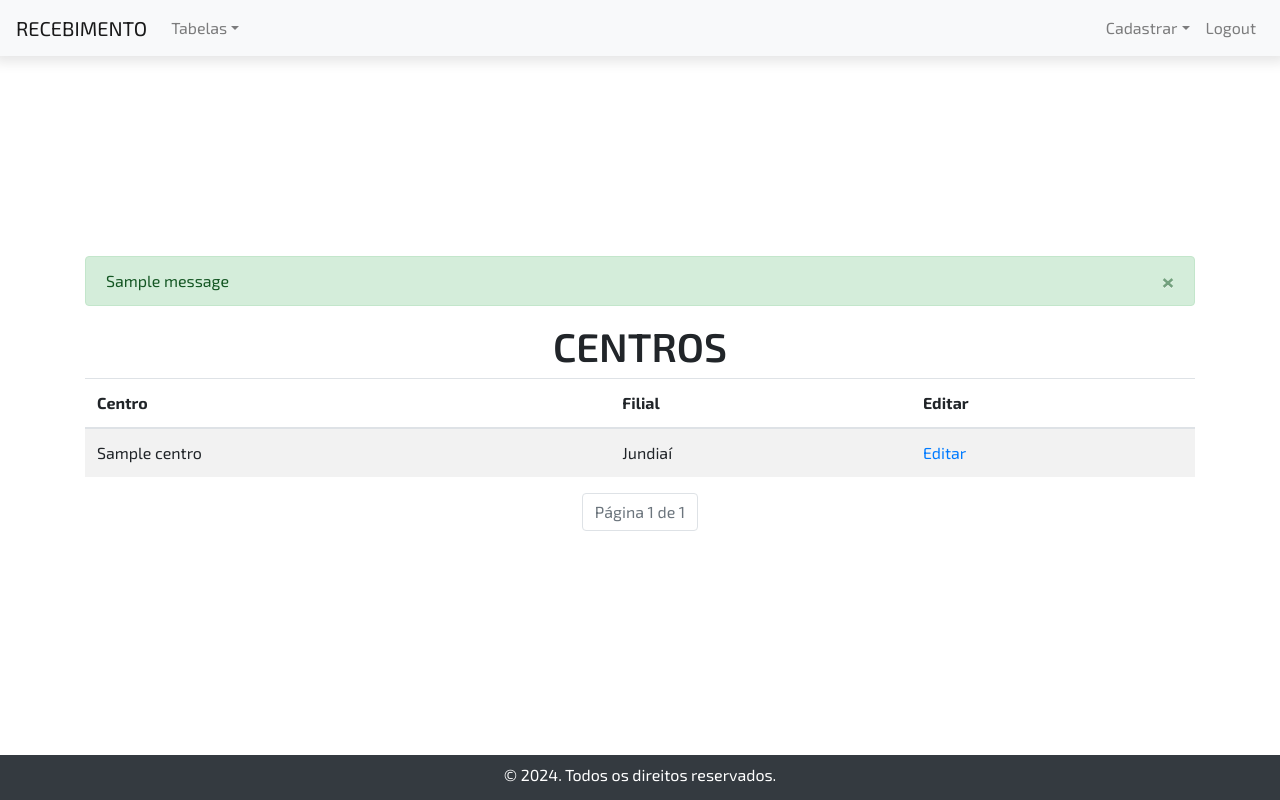
After one commit to brasif/pyRecebimentoAlmox-Refactoring, a Flask app: page /tabela/centros in a window 1280 px wide. The commit adds this page. Run offline with Flask 3, Linux system fonts and the light colour scheme; a user stored in the database is signed in; tables that the repository leaves empty hold one stand-in row (values such as "Sample post"); one stand-in notice (Sample message) is shown; some libraries are stand-ins or nearby versions.

Commit message:
FEAT - Tabela de centros

```diff
--- a/RECEBIMENTO/routes/__init__.py
+++ b/RECEBIMENTO/routes/__init__.py
@@ -1,8 +1,10 @@
 from .menu_routes import menu_bp
 from .autenticacao import autenticacao_bp
 from .centro import centro_bp
+from .tabelas import tabela_bp
 
 def register_blueprint(app):
     app.register_blueprint(menu_bp)
     app.register_blueprint(autenticacao_bp)
     app.register_blueprint(centro_bp)
+    app.register_blueprint(tabela_bp)
--- a/RECEBIMENTO/routes/centro/criar_centro_routes.py
+++ b/RECEBIMENTO/routes/centro/criar_centro_routes.py
@@ -37,7 +37,7 @@ def criar_centro():
             db.session.commit()
 
             flash('Centro criado com sucesso!', 'success')
-            return redirect(url_for('menu.menu'))
+            return redirect(url_for('tabela.tabela_centros'))
 
         except ValueError as ve:
             db.session.rollback()
--- a/RECEBIMENTO/routes/centro/editar_centro_routes.py
+++ b/RECEBIMENTO/routes/centro/editar_centro_routes.py
@@ -39,7 +39,7 @@ def editar_centro(id_centro):
             db.session.commit()
 
             flash('Centro atualizado com sucesso!', 'success')
-            return redirect(url_for('menu.menu'))
+            return redirect(url_for('tabela.tabela_centros'))
 
         except ValueError as ve:
             db.session.rollback()
--- /dev/null
+++ b/RECEBIMENTO/routes/tabelas/__init__.py
@@ -0,0 +1,5 @@
+from flask import Blueprint
+
+tabela_bp = Blueprint('tabela', __name__, url_prefix="/tabela")
+
+from .tabela_centros_routes import *
--- /dev/null
+++ b/RECEBIMENTO/routes/tabelas/tabela_centros_routes.py
@@ -0,0 +1,21 @@
+from flask import render_template, request
+from RECEBIMENTO import db
+from flask_login import login_required
+from RECEBIMENTO.models import Centro
+from sqlalchemy import desc
+from . import tabela_bp
+
+
+@tabela_bp.route('/centros')
+@login_required
+def tabela_centros():
+    # Paginação
+    page = request.args.get('page', 1, type=int)
+    per_page = request.args.get('per_page', 5, type=int)
+
+    # Consulta para trazer os centros
+    centros = db.session.query(Centro)\
+        .order_by(desc(Centro.data_alteracao))\
+        .paginate(page=page, per_page=per_page, error_out=False)
+
+    return render_template('/tabelas/tabela_centros.html', centros=centros)
--- a/RECEBIMENTO/templates/base.html
+++ b/RECEBIMENTO/templates/base.html
@@ -24,7 +24,7 @@
                             aria-haspopup="true" aria-expanded="false">Tabelas</a>
                         <div class="dropdown-menu dropdown-menu-right" aria-labelledby="navbarDropdown">
                             <a class="dropdown-item" href="{{ url_for('menu.menu') }}">Responsáveis</a>
-                            <a class="dropdown-item" href="{{ url_for('menu.menu') }}">Centros</a>
+                            <a class="dropdown-item" href="{{ url_for('tabela.tabela_centros') }}">Centros</a>
                         </div>
                     </li>
                 </ul>
--- /dev/null
+++ b/RECEBIMENTO/templates/tabelas/tabela_centros.html
@@ -0,0 +1,64 @@
+{% extends "base.html" %}
+
+{% set title = "Centros" %}
+
+{% block content %}
+<div class="container">
+
+    <!-- Seção para exibir mensagens flash -->
+    {% with messages = get_flashed_messages(with_categories=true) %}
+    {% if messages %}
+    {% for category, message in messages %}
+    <div class="alert alert-{{ category }} alert-dismissible fade show" role="alert">
+        {{ message }}
+        <button type="button" class="close" data-dismiss="alert" aria-label="Close">
+            <span aria-hidden="true">×</span>
+        </button>
+    </div>
+    {% endfor %}
+    {% endif %}
+    {% endwith %}
+
+    <h1 class="text-center">Centros</h1>
+
+    <div class="table-responsive">
+        <table class="table table-striped">
+            <thead>
+                <tr>
+                    <th>Centro</th>
+                    <th>Filial</th>
+                    <th>Editar</th>
+                </tr>
+            </thead>
+            <tbody>
+                {% for centro in centros.items %}
+                <tr>
+                    <td>{{ centro.nome_centro }}</td>
+                    <td>{{ centro.filial.value }}</td>
+                    <td>
+                        <a href="{{ url_for('centro.editar_centro', id_centro=centro.id_centro) }}">
+                            Editar
+                        </a>
+                    </td>
+                </tr>
+                {% endfor %}
+            </tbody>
+        </table>
+    </div>
+
+    <nav aria-label="Page navigation example">
+        <ul class="pagination justify-content-center">
+            {% if centros.has_prev %}
+            <li class="page-item"><a class="page-link"
+                    href="{{ url_for('tabela.tabela_centros', page=centros.prev_num) }}">Anterior</a></li>
+            {% endif %}
+            <li class="page-item disabled"><a class="page-link" href="">Página {{ centros.page }} de
+                    {{ centros.pages }}</a></li>
+            {% if centros.has_next %}
+            <li class="page-item"><a class="page-link"
+                    href="{{ url_for('tabela.tabela_centros', page=centros.next_num) }}">Próxima</a></li>
+            {% endif %}
+        </ul>
+    </nav>
+</div>
+{% endblock %}
```
